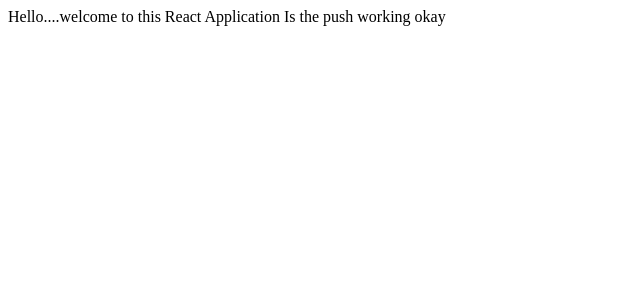
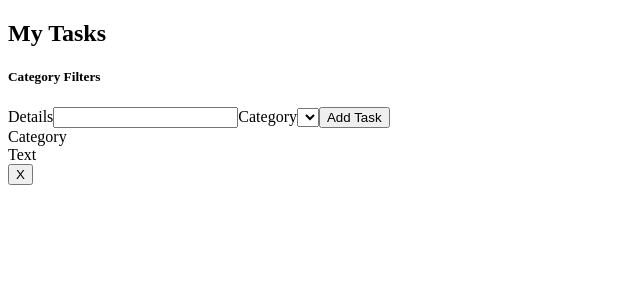
Before and after one commit to kamaukimani/learn-react2, a React (Vite) app: page / in a window 1280 px wide. Shown: the top 300 px of the page, without its empty margins (0-640 px from the left). Built offline with nearby package versions, Linux system fonts and the light colour scheme.

Commit message:
import and render components

```diff
--- a/src/components/App.jsx
+++ b/src/components/App.jsx
@@ -1,11 +1,15 @@
 import React from 'react';
-
+import {CATEGORIES,TASKS} from '../data'
+import TaskList from './TaskList';
+import NewTaskForm from './NewTaskForm';
+import CategoryFilter from './CategoryFilter';
 function App(){
     return(
         <div>
-            Hello....welcome to this React Application
-            Is the push working
-            okay
+            <h2>My Tasks</h2>
+            <CategoryFilter />
+            <NewTaskForm />
+            <TaskList />
         </div>
     )
 }
```
